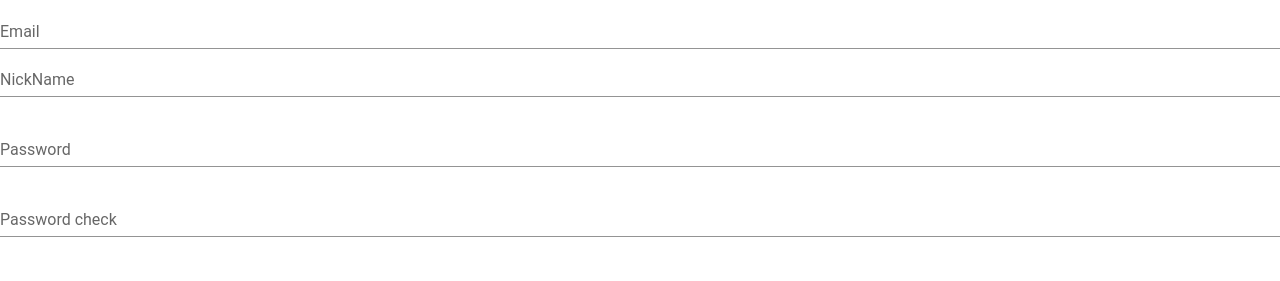
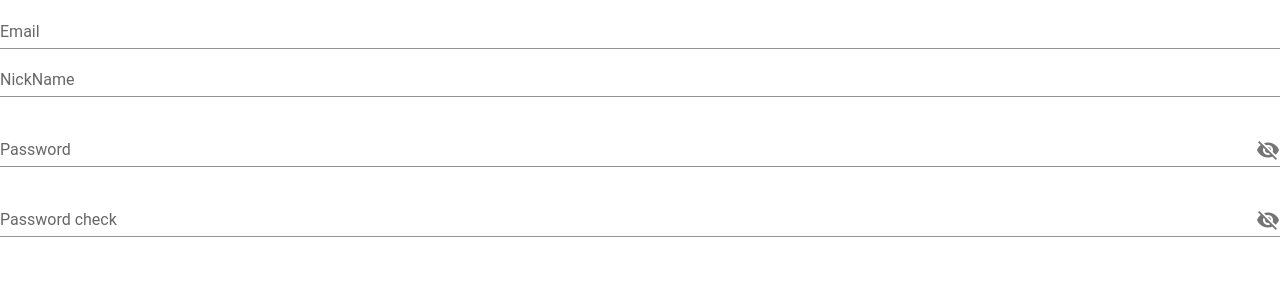
Before and after one commit to chd830/Petstagram, a Vue app in the folder front/petstagram/: page /signup in a window 1280 px wide. Shown: the top 281 px of the page. Built offline with nearby package versions, Linux system fonts and the light colour scheme.

Commit message:
비밀번호 보이는 유무를 아이콘으로 처리

```diff
--- a/front/petstagram/src/components/Users/SignUp.vue
+++ b/front/petstagram/src/components/Users/SignUp.vue
@@ -14,12 +14,18 @@
     <v-text-field
     label="Password"
     v-model="userPwd"
-    :rules="[() => !!userPwd || 'This field is required']"
+    :append-icon="show1 ? 'mdi-eye' : 'mdi-eye-off'"
+    :rules="[rules.required, rules.min]"
+    :type="show1 ? 'text' : 'password'"
+    @click:append="show1 = !show1"
     ></v-text-field>
     <v-text-field
     label="Password check"
     v-model="userPwd2"
-    :rules="[() => !!userPwd2 || 'This field is required']"
+    :append-icon="show2 ? 'mdi-eye' : 'mdi-eye-off'"
+    :rules="[rules.required, rules.min]"
+    :type="show2 ? 'text' : 'password'"
+    @click:append="show2 = !show2"
     ></v-text-field>
     <!-- <v-text-field
       v-model.number="foo"
@@ -53,7 +59,15 @@ export default {
       userNickname: '',
       userPwd: '',
       userPwd2: '',
-      userImg: ''
+      userImg: '',
+      show1: false,
+      show2: false,
+      password: 'Password',
+      rules: {
+        required: value => !!value || 'Required.',
+        min: v => v.length >= 4 || 'Min 4 characters',
+        emailMatch: () => (`The email and password you entered don't match`),
+      }
     }
   },
   methods: {
--- a/front/petstagram/src/main.js
+++ b/front/petstagram/src/main.js
@@ -3,6 +3,8 @@ import App from './App.vue'
 import vuetify from './plugins/vuetify'
 import axios from "axios"
 import router from './router/index.js'
+import 'material-design-icons-iconfont/dist/material-design-icons.css'
+import '@mdi/font/css/materialdesignicons.css'
 import VueGeolocationApi from 'vue-geolocation-api'
 
 Vue.config.productionTip = false
@@ -12,5 +14,8 @@ new Vue({
   router,
   vuetify,
   VueGeolocationApi,
+  icons: {
+    iconfont: 'mdi',
+  },
   render: h => h(App)
 }).$mount('#app')
```
Also changed, not shown: 2 other files (tests, documents, lock files or other folders).
